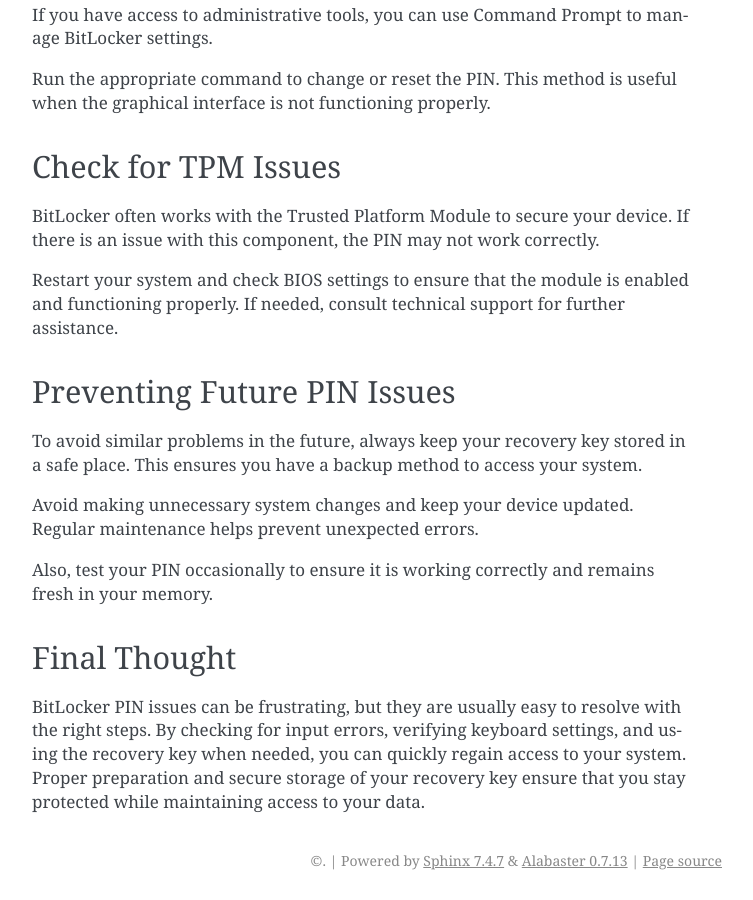
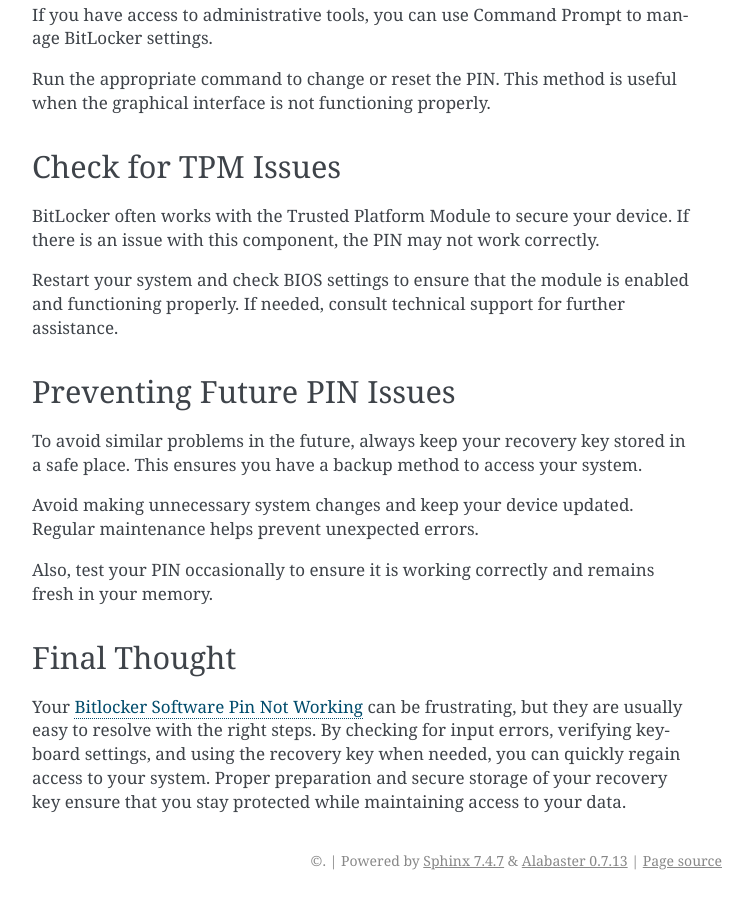
Before and after one commit to Nirjaly/Bitlocker-Software-Pin-Not-Working, a Sphinx documentation site: the page built from docs/index.rst, in a window 1280 px wide and 900 px high, scrolled down 2142 px. Shown: the whole window, without its empty margins (388-1141 px from the left). Built offline with Sphinx 7.4.7, drawn with Linux system fonts in a browser that asks for light colours.

Commit message:
Update index.rst

```diff
--- a/docs/index.rst
+++ b/docs/index.rst
@@ -87,4 +87,4 @@ Also, test your PIN occasionally to ensure it is working correctly and remains f
 Final Thought
 -------------
 
-BitLocker PIN issues can be frustrating, but they are usually easy to resolve with the right steps. By checking for input errors, verifying keyboard settings, and using the recovery key when needed, you can quickly regain access to your system. Proper preparation and secure storage of your recovery key ensure that you stay protected while maintaining access to your data.
+Your `Bitlocker Software Pin Not Working <https://bitlocker-software-pin-not-working.readthedocs.io/en/latest/>`_ can be frustrating, but they are usually easy to resolve with the right steps. By checking for input errors, verifying keyboard settings, and using the recovery key when needed, you can quickly regain access to your system. Proper preparation and secure storage of your recovery key ensure that you stay protected while maintaining access to your data.
```
